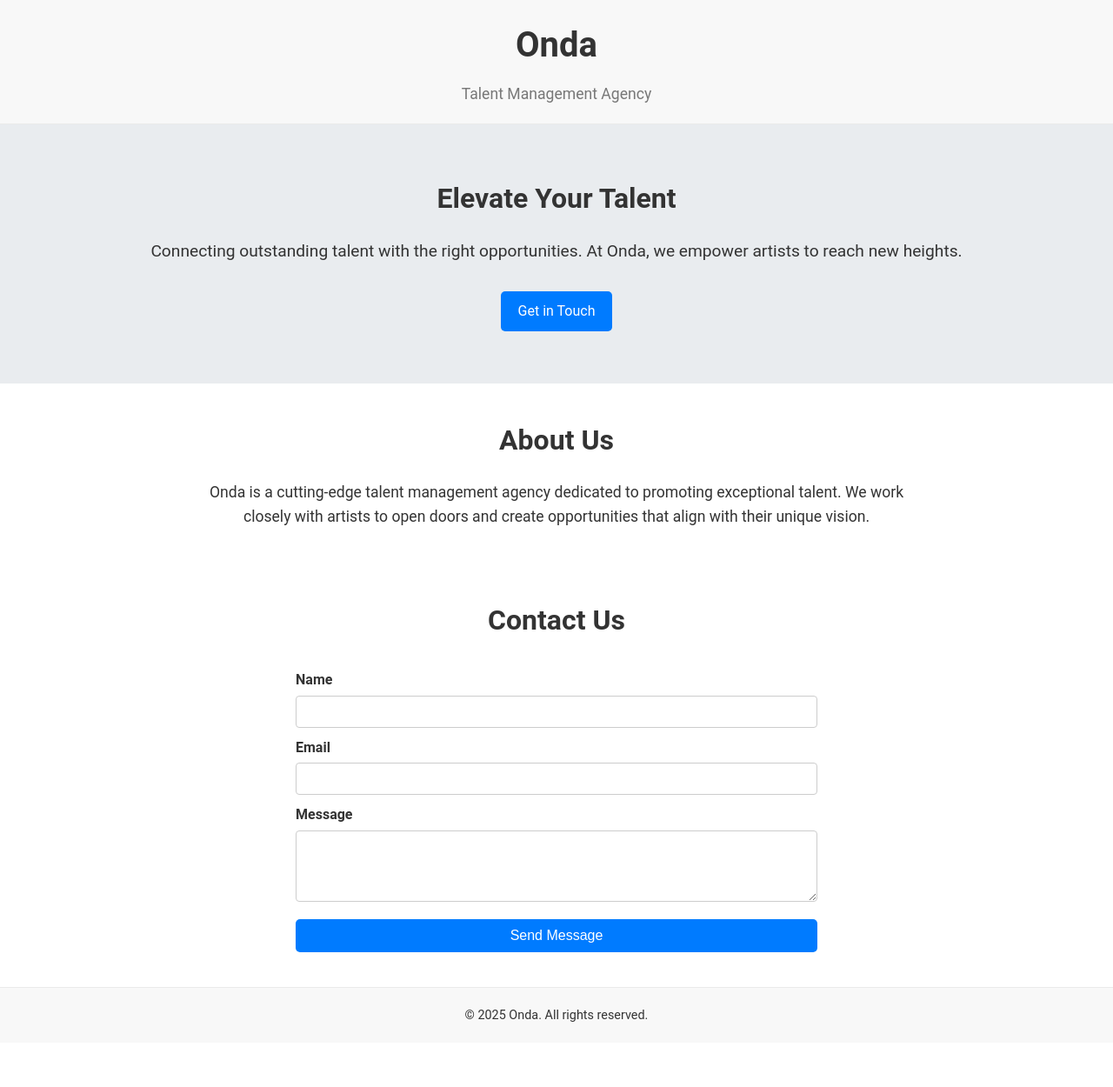
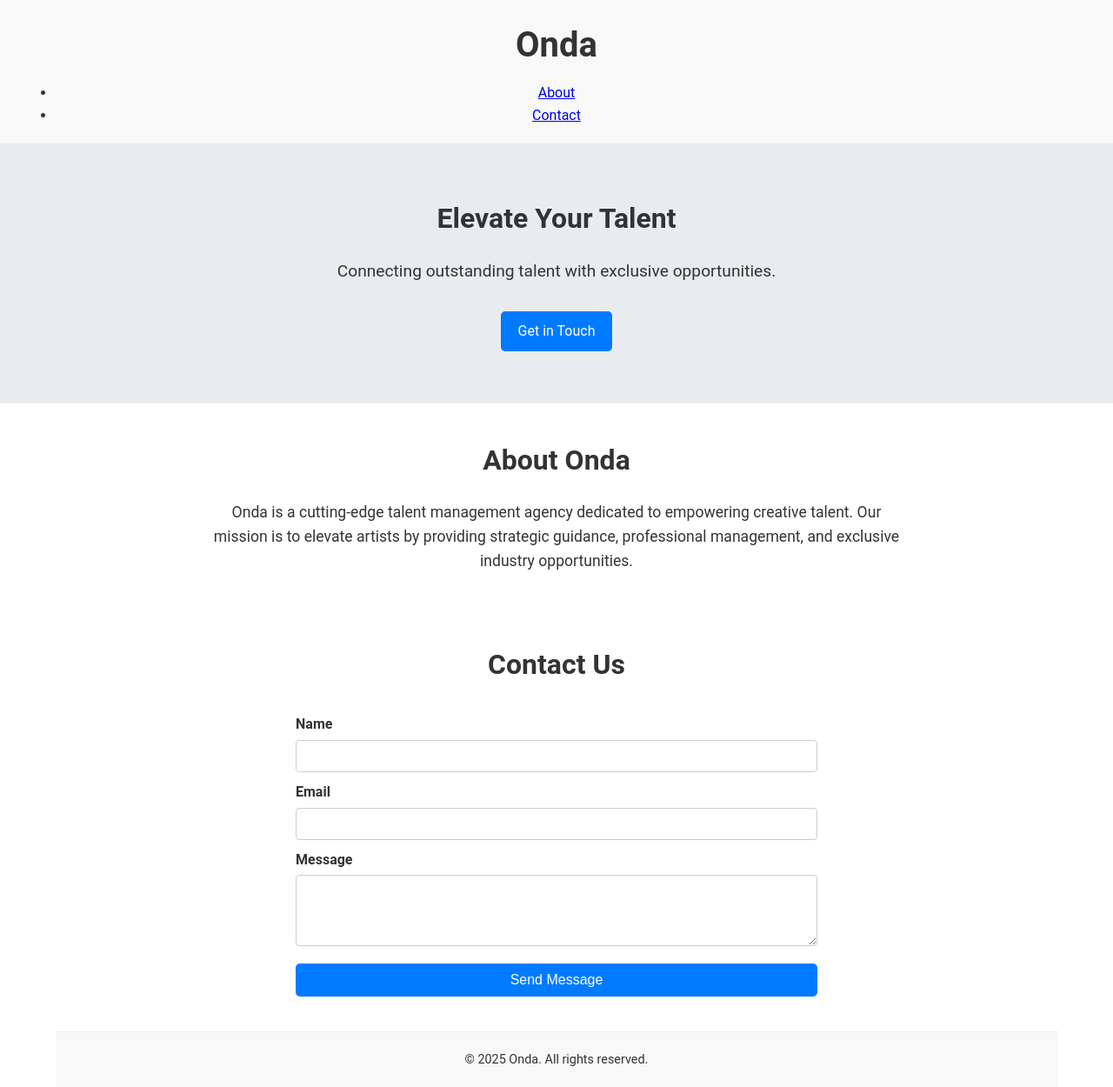
Before and after one commit to FlyingSpaghettiMonsterDisciple2/flyingspaghettimonsterdisciple2.github.io, a plain HTML site: page index.html in a window 1280 px wide. Shown: the whole page at 87% size. Before the commit the page ends 1199 px from the top, so only its background shows below. Drawn offline with Linux system fonts and the light colour scheme.

Commit message:
Update index.html

```diff
--- a/index.html
+++ b/index.html
@@ -15,44 +15,44 @@
     <link rel="preconnect" href="https://fonts.gstatic.com" crossorigin />
 
     <!-- Google Fonts -->
-    <link href="https://fonts.googleapis.com/css2?family=Roboto:wght@300;400;700&display=swap" rel="stylesheet" />
+    <link href="https://fonts.googleapis.com/css2?family=Poppins:wght@300;400;600&display=swap" rel="stylesheet" />
 
     <!-- Link to external stylesheet -->
     <link rel="stylesheet" href="styles.css" />
   </head>
   <body>
+    <!-- Navigation -->
     <header class="header">
-      <div class="container">
+      <nav class="nav container">
+        <div class="logo">
           <h1>Onda</h1>
-        <p>Talent Management Agency</p>
         </div>
+        <ul class="nav-list">
+          <li><a href="#about">About</a></li>
+          <li><a href="#contact">Contact</a></li>
+        </ul>
+      </nav>
     </header>
 
-    <main>
-      <section class="hero">
-        <div class="container">
+    <!-- Hero Section -->
+    <section class="hero" id="home">
+      <div class="hero-content container">
         <h2>Elevate Your Talent</h2>
-          <p>
-            Connecting outstanding talent with the right opportunities. At Onda,
-            we empower artists to reach new heights.
-          </p>
+        <p>Connecting outstanding talent with exclusive opportunities.</p>
         <a href="#contact" class="btn">Get in Touch</a>
       </div>
     </section>
 
-      <section class="about">
-        <div class="container">
-          <h2>About Us</h2>
+    <!-- About Section -->
+    <section class="about container" id="about">
+      <h2>About Onda</h2>
       <p>
-            Onda is a cutting-edge talent management agency dedicated to
-            promoting exceptional talent. We work closely with artists to open
-            doors and create opportunities that align with their unique vision.
+        Onda is a cutting-edge talent management agency dedicated to empowering creative talent. Our mission is to elevate artists by providing strategic guidance, professional management, and exclusive industry opportunities.
       </p>
-        </div>
     </section>
 
-      <section id="contact" class="contact">
-        <div class="container">
+    <!-- Contact Section -->
+    <section class="contact container" id="contact">
       <h2>Contact Us</h2>
       <form action="mailto:bookings@ondatalent.com" method="post" enctype="text/plain">
         <label for="name">Name</label>
@@ -66,14 +66,23 @@
 
         <button type="submit" class="btn">Send Message</button>
       </form>
-        </div>
     </section>
-    </main>
 
-    <footer class="footer">
-      <div class="container">
+    <!-- Footer -->
+    <footer class="footer container">
       <p>&copy; 2025 Onda. All rights reserved.</p>
-      </div>
     </footer>
+
+    <!-- Smooth Scroll Script -->
+    <script>
+      document.querySelectorAll('a[href^="#"]').forEach(anchor => {
+        anchor.addEventListener("click", function (e) {
+          e.preventDefault();
+          document.querySelector(this.getAttribute("href")).scrollIntoView({
+            behavior: "smooth",
+          });
+        });
+      });
+    </script>
   </body>
 </html>
```
Lines whose indentation alone changed are shown as unchanged.
